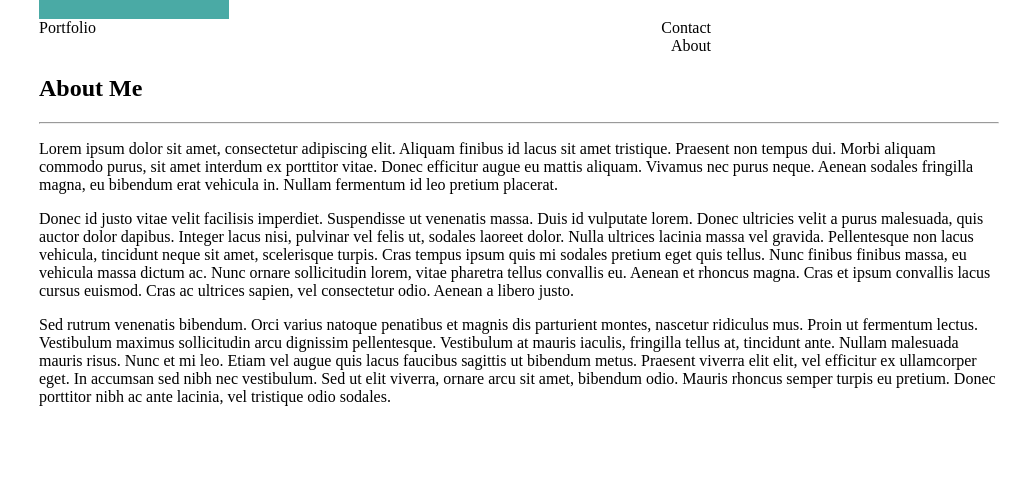
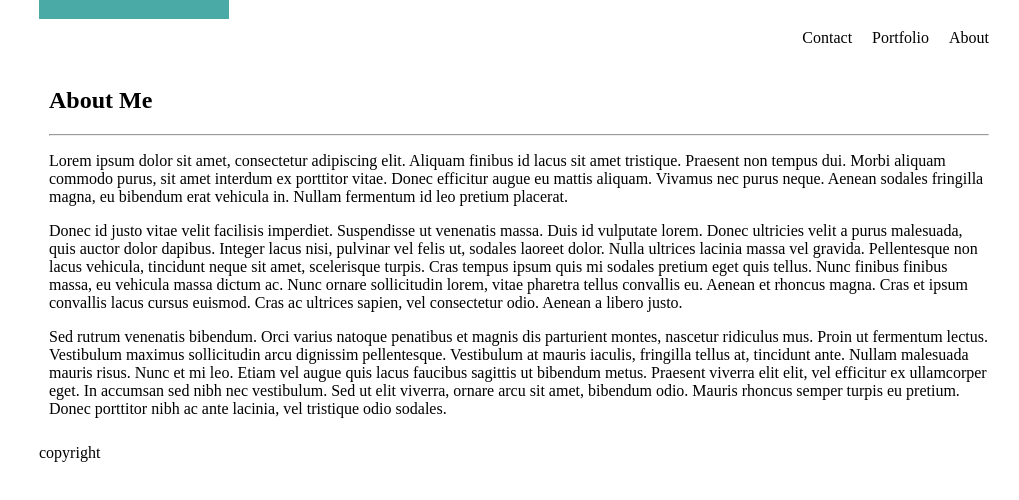
Before and after one commit to syeda-zaidi/Basic-Portfolio, a plain HTML site: page index.html in a window 1280 px wide. Shown: the part 56-556 px from the top of the page, without its empty margins (261-1280 px from the left). Drawn offline with Linux system fonts and the light colour scheme.

Commit message:
changes made

```diff
--- a/assets/css/style.css
+++ b/assets/css/style.css
@@ -6,7 +6,6 @@ body {
 }
 
 header {
-    width: 70%;
 }
 
 .name {
@@ -17,15 +16,31 @@ header {
     width: 150px;
 }
 
-.contact {
-    float: right;
-}
-
-.potfolio {
-    float: right;
-
+.tags {
+    width:
 }
 
 .about {
     float: right;
+    padding: 10px;
+    border-right: #777777;
+    border-width: 5px;
 }
+
+.portfolio {
+    float: right;
+    padding: 10px;
+    border-right: #777777;
+    border-width: 5px;
+
+
+}
+
+.contact {
+    float: right;
+    padding: 10px;
+}
+
+footer {
+    clear: both;
+}
--- a/index.html
+++ b/index.html
@@ -17,9 +17,9 @@
             <div class="name"> Syeda H Zaidi </div>
 
             <div class="tags">
+                <div class="about"> About </div>
+                <div class="portfolio"> Portfolio </div>
                 <div class="contact"> Contact </div>
-                <div class="portfolio"> Portfolio </div>
-                <div class="about"> About </div>
             </div>
 
         </section>
@@ -52,3 +52,7 @@
         </section>
 
 </body>
+
+<footer>
+    <p> copyright </p>
+</footer>
```
